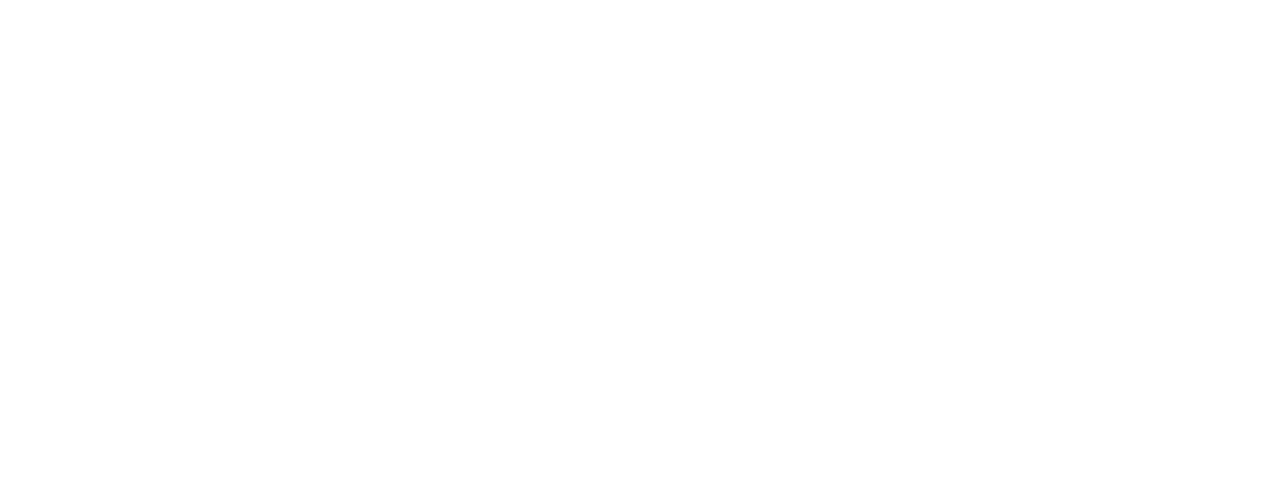
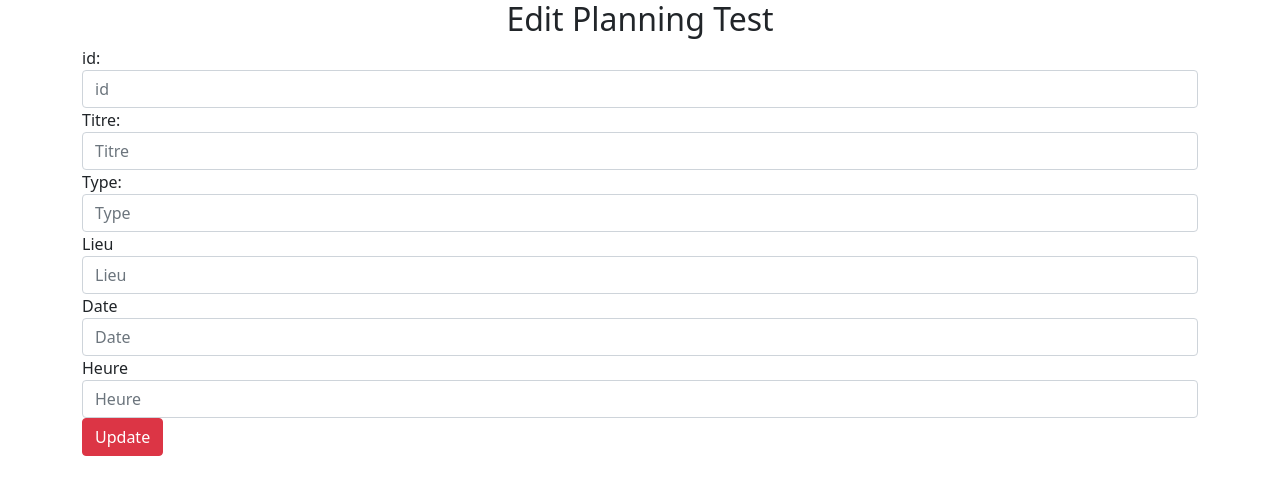
Before and after one commit to HanabiShampo/Pi-angular9, an Angular app: page /edit-test/1 in a window 1280 px wide. Before the commit this address led to /. Shown: the top 494 px of the page. Built offline with nearby package versions, Linux system fonts and the light colour scheme; no server answers.

Commit message:
this commit include component planning list+create+update+read

```diff
--- a/src/app/PlanningTest/create-test/create-test.component.html
+++ b/src/app/PlanningTest/create-test/create-test.component.html
@@ -2,28 +2,28 @@
     <h2 class="text-center">Add Planning Test</h2>
     <form [formGroup]="addForm" (ngSubmit)="onSubmit()">
       <div class="form-group">
-        <label for="Titre">Titre:</label>
-        <input type="text" formControlName="Titre" placeholder="Titre" name="Titre" class="form-control" id="Titre">
+        <label for="titre">Titre:</label>
+        <input type="text" formControlName="titre" placeholder="titre" name="titre" class="form-control" id="titre">
       </div>
 
       <div class="form-group">
-        <label for="Type">Type:</label>
-        <input type="text" formControlName="Type" placeholder="Type" name="Type" class="form-control" id="Type">
+        <label for="type">Type:</label>
+        <input type="text" formControlName="type" placeholder="type" name="type" class="form-control" id="type">
       </div>
 
       <div class="form-group">
-        <label for="Lieu">Lieu:</label>
-        <input type="text" formControlName="Lieu" placeholder="Lieu" name="Lieu" class="form-control" id="Lieu">
+        <label for="lieu">Lieu:</label>
+        <input type="text" formControlName="lieu" placeholder="lieu" name="lieu" class="form-control" id="lieu">
       </div>
 
       <div class="form-group">
-        <label for="Date">Date:</label>
-        <input type="text" formControlName="Date" placeholder="Date" name="Date" class="form-control" id="Date">
+        <label for="date">Date:</label>
+        <input type="text" formControlName="date" placeholder="date" name="date" class="form-control" id="date">
       </div>
 
       <div class="form-group">
-        <label for="Heure">Heure:</label>
-        <input type="text" formControlName="Heure" placeholder="Heure" name="Heure" class="form-control" id="Heure">
+        <label for="heure">Heure:</label>
+        <input type="text" formControlName="heure" placeholder="heure" name="heure" class="form-control" id="heure">
       </div>
 
       <button class="btn btn-success">Create</button>
--- a/src/app/PlanningTest/create-test/create-test.component.ts
+++ b/src/app/PlanningTest/create-test/create-test.component.ts
@@ -18,11 +18,11 @@ export class CreateTestComponent implements OnInit {
   ngOnInit(): void {
     this.addForm = this.formBuilder.group({
       id: [],
-      Titre: ['', Validators.required],
-      Type: ['', Validators.required],
-      Lieu: ['', Validators.required],
-      Date: ['', Validators.required],
-      Heure: ['', Validators.required]
+      titre: ['', Validators.required],
+      type: ['', Validators.required],
+      lieu: ['', Validators.required],
+      date: ['', Validators.required],
+      heure: ['', Validators.required]
     });
   }
 
--- /dev/null
+++ b/src/app/PlanningTest/edit-test/edit-test.component.html
@@ -0,0 +1,41 @@
+<div class="container">
+    <h2 class="text-center">Edit Planning Test</h2>
+    <form (submit)="updateEvent(updateEventForm)" #updateEventForm="ngForm">
+        <div class="form-group">
+        <label>id:</label>
+        <input type="text" name="id" placeholder="id" class="form-control" [(ngModel)]="evv.id" #id="ngModel">
+
+      </div>
+
+      <div class="form-group">
+        <label>Titre:</label>
+        <input type="text" name="titre"  placeholder="Titre" class="form-control" [(ngModel)]="evv.titre" #titre="ngModel">
+
+      </div>
+
+      <div class="form-group">
+        <label>Type:</label>
+        <input type="text" name="type"  placeholder="Type" class="form-control" [(ngModel)]="evv.type" #type="ngModel">
+
+      </div>
+
+      <div class="form-group">
+        <label>Lieu</label>
+        <input type="text" name="lieu" placeholder="Lieu" class="form-control" [(ngModel)]="evv.lieu" #lieu="ngModel">
+
+      </div>
+
+      <div class="form-group">
+        <label>Date</label>
+        <input type="text" name="date" placeholder="Date" class="form-control" [(ngModel)]="evv.date" #date="ngModel">
+
+      </div>
+
+      <div class="form-group">
+        <label>Heure</label>
+        <input type="text" name="heure"  placeholder="Heure" class="form-control" [(ngModel)]="evv.heure" #heure="ngModel">
+
+      </div>
+      <button class="btn btn-danger" type="submit" value="send" (click)="updateEvent(updateEventForm)" >Update</button>
+    </form>
+  </div>
--- /dev/null
+++ b/src/app/PlanningTest/edit-test/edit-test.component.ts
@@ -0,0 +1,60 @@
+import { Component, OnInit } from '@angular/core';
+import {PlanningService} from "../../service/planning.service";
+import {ActivatedRoute, Router} from "@angular/router";
+import { PlanningTest } from '../../models/planning-test';
+import {FormBuilder, FormGroup, Validators} from "@angular/forms";
+import {first} from "rxjs/operators";
+
+@Component({
+  selector: 'app-edit-test',
+  templateUrl: './edit-test.component.html',
+  styleUrls: ['./edit-test.component.css']
+})
+export class EditTestComponent implements OnInit {
+  id:number;
+  evv =  new PlanningTest();
+  editForm: FormGroup;
+  constructor(private formBuilder: FormBuilder,private router: Router, private planningService: PlanningService, private route: ActivatedRoute) { }
+
+  ngOnInit(){
+   /* let id = localStorage.getItem("id");
+    if(!id) {
+      alert("Invalid action")
+      this.router.navigate(['list-test']);
+      return;
+    }
+    this.editForm = this.formBuilder.group({
+      id: [],
+      Titre: ['', Validators.required],
+      Type: ['', Validators.required],
+      Lieu: ['', Validators.required],
+      Date: ['', Validators.required],
+      Heure: ['', Validators.required]
+    });
+     */
+  this.route.params.subscribe(data =>{
+    this.id = data.id;
+
+    this.planningService.getPlannedTestById(this.id).subscribe(eventData => {
+      this.evv = eventData;
+    });
+  });
+  }
+
+  updateEvent(form){
+    const updateEvent = {
+      id: form.value.id,
+      titre: form.value.titre,
+      type: form.value.type,
+      lieu: form.value.lieu,
+      date: form.value.date,
+      heure: form.value.heure
+    };
+
+this.planningService.updatePlanningTest(this.id, form.value).subscribe(
+  ()=>alert("good"))
+  this.router.navigate(['list-test']);
+
+  }
+
+}
--- a/src/app/PlanningTest/list-test/list-test.component.html
+++ b/src/app/PlanningTest/list-test/list-test.component.html
@@ -16,13 +16,12 @@
       <tbody>
       <tr *ngFor="let test of planningTest">
         <td class="hidden">{{test.id}}</td>
-        <td>{{test.Titre}}</td>
-      <td>{{test.Type}}</td>
-      <td>{{test.Lieu}}</td>
-      <td>{{test.Date}}</td>
-      <td>{{test.Heure}}</td>
-
-
+        <td>{{test.titre}}</td>
+      <td>{{test.type}}</td>
+      <td>{{test.lieu}}</td>
+      <td>{{test.date}}</td>
+      <td>{{test.heure}}</td>
+      <button type="submit" class="button1" [routerLink]="['/edit-test/',test.id]" >Update</button>
       </tr>
       </tbody>
     </table>
--- a/src/app/PlanningTest/list-test/list-test.component.ts
+++ b/src/app/PlanningTest/list-test/list-test.component.ts
@@ -22,7 +22,7 @@ export class ListTestComponent implements OnInit {
   });
   }
 
-  addPlanning(): void {
+  addPlanning() {
     this.router.navigate(['create-test']);
   }
 
--- a/src/app/app-routing.module.ts
+++ b/src/app/app-routing.module.ts
@@ -2,11 +2,12 @@ import {NgModule} from '@angular/core';
 import {Routes, RouterModule} from '@angular/router';
 import {ListTestComponent} from './PlanningTest/list-test/list-test.component';
 import {CreateTestComponent} from './PlanningTest/create-test/create-test.component'
-
+import {EditTestComponent} from './PlanningTest/edit-test/edit-test.component'
 
 const routes: Routes = [
   {path: 'list-test', component: ListTestComponent},
   {path: 'create-test', component: CreateTestComponent},
+  {path: 'edit-test/:id', component: EditTestComponent},
   {path: '', component: ListTestComponent }
 ];
 
--- a/src/app/service/planning.service.ts
+++ b/src/app/service/planning.service.ts
@@ -2,6 +2,7 @@ import { Injectable } from '@angular/core';
 import { HttpClient } from '@angular/common/http';
 import { PlanningTest } from '../models/planning-test';
 import { Observable } from 'rxjs';
+
 
 
 @Injectable({
@@ -24,12 +25,12 @@ export class PlanningService {
     return this.http.post(this.baseUrl+'/planning_tests', planningTest, {responseType: 'json'});
   }
 
-  updatePlanningTest(planningTest:PlanningTest) {
-    return this.http.put(this.baseUrl + '/planning_tests/' + planningTest.id,planningTest );
+  updatePlanningTest(id, planningTest:PlanningTest){
+    return this.http.put<PlanningTest>(this.baseUrl + '/planning_tests/'+ id,planningTest );
   }
 
   deletePlannedTest(id: any) {
-    return this.http.delete(this.baseUrl + '/planning_tests/' + id , {responseType: 'json'} );
+    return this.http.delete(this.baseUrl + '/planning_tests/' + id , {responseType: 'text'} );
   }
 
   deleteAllPlannedTest(): Observable<any>  {
--- a/tsconfig.app.json
+++ b/tsconfig.app.json
@@ -6,9 +6,9 @@
   },
   "files": [
     "src/main.ts",
-    "src/polyfills.ts"
+    "src/polyfills.ts",
   ],
   "include": [
-    "src/**/*.d.ts"
+    "src/**/*.d.ts",
   ]
 }
```
Also changed, not shown: src/app/app.module.ts (+6 -3 lines), src/app/PlanningTest/edit-test/edit-test.component.css (added), 2 other files (tests, documents, lock files or other folders).
